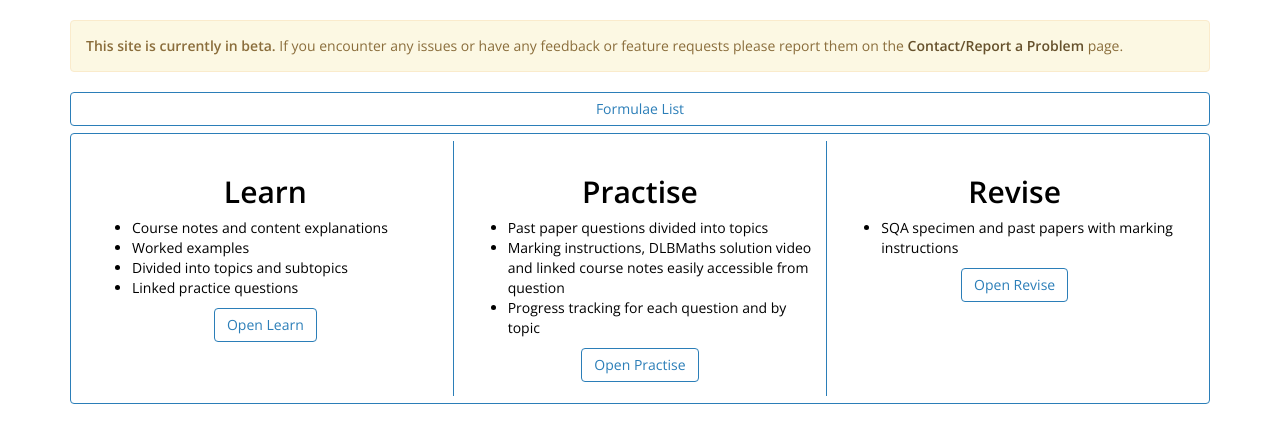
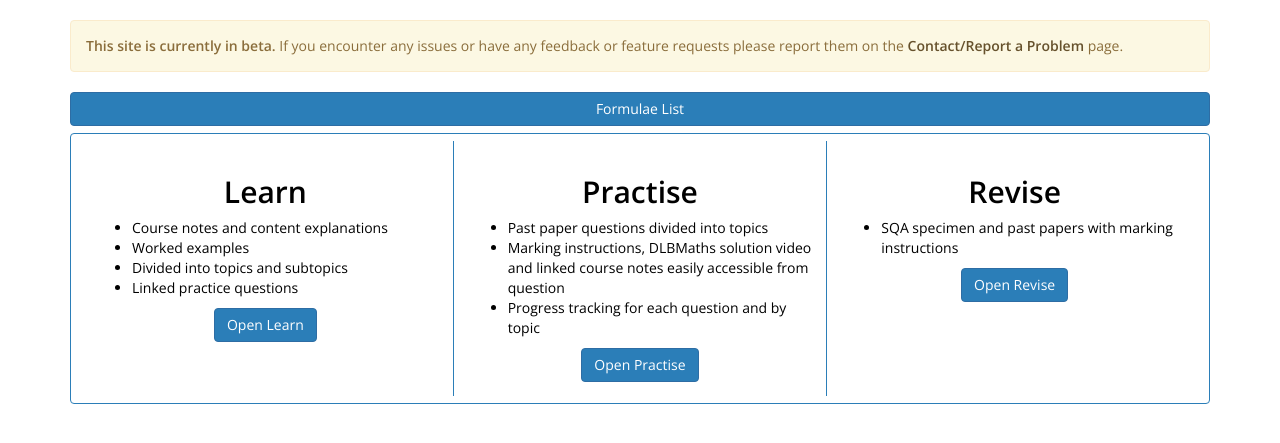
Before and after one commit to sbneelu/ahmaths, a Flask app: page /home in a window 1280 px wide. Shown: the part 52-495 px from the top of the page. Run offline with Flask 2, Linux system fonts and the light colour scheme; the visitor is signed in with stand-in values (Sample User, id 1); parts of the project's set-up code (start-up, migrations or seed data) failed here and were passed over; some libraries are stand-ins or nearby versions.

Commit message:
Replace outline btns with primary btns

```diff
--- a/ahmaths/templates/learn/topic.html.j2
+++ b/ahmaths/templates/learn/topic.html.j2
@@ -20,7 +20,7 @@
       </ul>
     {% endif %}
     <div class="text-center">
-      <a class="btn btn-outline-info" href="{{ url_for('practise.topic', topic_id=topic.topic_id) }}">Practise {{ topic.topic_name }}</a>
+      <a class="btn btn-primary" href="{{ url_for('practise.topic', topic_id=topic.topic_id) }}">Practise {{ topic.topic_name }}</a>
     </div>
   </div>
 {% endblock content %}
--- a/ahmaths/templates/main/contact.html.j2
+++ b/ahmaths/templates/main/contact.html.j2
@@ -72,7 +72,7 @@
         {% endif %}
       </fieldset>
       <div class="form-group">
-        {{ form.submit(class="btn btn-outline-info") }}
+        {{ form.submit(class="btn btn-primary") }}
       </div>
     </form>
   </div>
--- a/ahmaths/templates/main/home.html.j2
+++ b/ahmaths/templates/main/home.html.j2
@@ -1,6 +1,6 @@
 {% extends 'layout.html.j2' %}
 {% block content %}
-  <a style="width: 100%;" class="btn btn-outline-info mb-2" href="{{ url_for('static', filename='formulae-list.pdf') }}" target="_blank">Formulae List</a>
+  <a style="width: 100%;" class="btn btn-primary mb-2" href="{{ url_for('static', filename='formulae-list.pdf') }}" target="_blank">Formulae List</a>
   <div style="margin: auto;" class="row p-2 visible-md visible-lg thumbnail paper-selection-element">
     <div class="col-md-4 p-2">
       <div class="p-2">
@@ -12,7 +12,7 @@
           <li>Linked practice questions</li>
         </ul>
         <div class="text-center">
-          <a class="btn btn-outline-info" href="{{ url_for('learn.main') }}">Open Learn</a>
+          <a class="btn btn-primary" href="{{ url_for('learn.main') }}">Open Learn</a>
         </div>
       </div>
     </div>
@@ -25,7 +25,7 @@
           <li>Progress tracking for each question and by topic</li>
         </ul>
         <div class="text-center">
-          <a class="btn btn-outline-info" href="{{ url_for('practise.main') }}">Open Practise</a>
+          <a class="btn btn-primary" href="{{ url_for('practise.main') }}">Open Practise</a>
         </div>
       </div>
     </div>
@@ -36,7 +36,7 @@
           <li>SQA specimen and past papers with marking instructions</li>
         </ul>
         <div class="text-center">
-          <a class="btn btn-outline-info" href="{{ url_for('revise.main') }}">Open Revise</a>
+          <a class="btn btn-primary" href="{{ url_for('revise.main') }}">Open Revise</a>
         </div>
       </div>
     </div>
@@ -59,7 +59,7 @@
           <li>Linked practice questions</li>
         </ul>
         <div class="text-center">
-          <a class="btn btn-outline-info" href="{{ url_for('learn.main') }}">Open Learn</a>
+          <a class="btn btn-primary" href="{{ url_for('learn.main') }}">Open Learn</a>
         </div>
       </div>
       <div id="practise-sm" class="tab-pane fade in active">
@@ -70,7 +70,7 @@
           <li>Progress tracking for each question and by topic</li>
         </ul>
         <div class="text-center">
-          <a class="btn btn-outline-info" href="{{ url_for('practise.main') }}">Open Practise</a>
+          <a class="btn btn-primary" href="{{ url_for('practise.main') }}">Open Practise</a>
         </div>
       </div>
       <div id="revise-sm" class="tab-pane fade">
@@ -79,7 +79,7 @@
           <li>SQA specimen and past papers with marking instructions</li>
         </ul>
         <div class="text-center">
-          <a class="btn btn-outline-info" href="{{ url_for('revise.main') }}">Open Revise</a>
+          <a class="btn btn-primary" href="{{ url_for('revise.main') }}">Open Revise</a>
         </div>
       </div>
     </div>
--- a/ahmaths/templates/practise/question.html.j2
+++ b/ahmaths/templates/practise/question.html.j2
@@ -15,7 +15,7 @@
     <div class="col-xs-2"></div>
   </div>
   <div class="row text-center">
-    <a style="width: 97%;" class="btn btn-outline-info" href="{{ url_for('static', filename='formulae-list.pdf') }}" target="_blank">Formulae List</a>
+    <a style="width: 97%;" class="btn btn-primary" href="{{ url_for('static', filename='formulae-list.pdf') }}" target="_blank">Formulae List</a>
     <br>
     <br>
 
@@ -136,7 +136,7 @@
             {% endif %}
           </div>
           <div class="form-group">
-            {{ form.submit(class="btn btn-outline-info") }}
+            {{ form.submit(class="btn btn-primary") }}
           </div>
 
 
--- a/ahmaths/templates/revise/index.html.j2
+++ b/ahmaths/templates/revise/index.html.j2
@@ -9,15 +9,15 @@
     <div class="col-xs-2"></div>
   </div>
   <div class="row paper-selection text-center">
-    <a style="width: 97%;" class="btn btn-outline-info" href="{{ url_for('static', filename='formulae-list.pdf') }}" target="_blank">Formulae List</a>
+    <a style="width: 97%;" class="btn btn-primary" href="{{ url_for('static', filename='formulae-list.pdf') }}" target="_blank">Formulae List</a>
     <br>
     <br>
     {% for paper in papers %}
       <div class="col-sm-12 col-md-6 col-lg-4">
         <div class="thumbnail paper-selection-element">
           <h2>{{ paper.paper_name }}</h2>
-          <a class="btn btn-outline-info m-2" target="_blank" href="{{ url_for('static', filename='sqa-papers/papers/AH-Maths-' + paper.paper_id + '.pdf') }}">Paper [PDF]</a>
-          <a class="btn btn-outline-info m-2" target="_blank" href="{{ url_for('static', filename='sqa-papers/mi/AH-Maths-MI-' + paper.paper_id + '.pdf') }}">Marking Instructions [PDF]</a>
+          <a class="btn btn-primary m-2" target="_blank" href="{{ url_for('static', filename='sqa-papers/papers/AH-Maths-' + paper.paper_id + '.pdf') }}">Paper [PDF]</a>
+          <a class="btn btn-primary m-2" target="_blank" href="{{ url_for('static', filename='sqa-papers/mi/AH-Maths-MI-' + paper.paper_id + '.pdf') }}">Marking Instructions [PDF]</a>
         </div>
       </div>
     {% endfor %}
--- a/ahmaths/templates/users/confirm_delete_progress.html.j2
+++ b/ahmaths/templates/users/confirm_delete_progress.html.j2
@@ -17,6 +17,6 @@
     {% else %}
       <p>Are you sure you would like to delete all your progress for <b>{{ topic_name }}</b>? This action cannot be undone.</p>
     {% endif %}
-    <a href="{{ url_for('users.delete_progress', topic_id=topic_id) }}" class="btn btn-outline-danger">Yes, delete my progress</a> <a href="{{ url_for('users.account') }}" class="btn btn-outline-info">No, go back</a>
+    <a href="{{ url_for('users.delete_progress', topic_id=topic_id) }}" class="btn btn-danger">Yes, delete my progress</a> <a href="{{ url_for('users.account') }}" class="btn btn-primary">No, go back</a>
   </div>
 {% endblock content %}
--- a/ahmaths/templates/users/login.html.j2
+++ b/ahmaths/templates/users/login.html.j2
@@ -43,7 +43,7 @@
         </div>
       </fieldset>
       <div class="form-group">
-        {{ form.submit(class="btn btn-outline-info") }}
+        {{ form.submit(class="btn btn-primary") }}
       </div>
       <small class="text-muted">
         <a href="{{ url_for('users.request_reset_password') }}">Forgotten your password?</a>
--- a/ahmaths/templates/users/request_reset_password.html.j2
+++ b/ahmaths/templates/users/request_reset_password.html.j2
@@ -33,7 +33,7 @@
         {% endif %}
       </fieldset>
       <div class="form-group">
-        {{ form.submit(class="btn btn-outline-info") }}
+        {{ form.submit(class="btn btn-primary") }}
       </div>
     </form>
   </div>
--- a/ahmaths/templates/users/reset_password.html.j2
+++ b/ahmaths/templates/users/reset_password.html.j2
@@ -38,7 +38,7 @@
         </div>
       </fieldset>
       <div class="form-group">
-        {{ form.submit(class="btn btn-outline-info") }}
+        {{ form.submit(class="btn btn-primary") }}
       </div>
     </form>
   </div>
--- a/ahmaths/templates/users/signup.html.j2
+++ b/ahmaths/templates/users/signup.html.j2
@@ -76,7 +76,7 @@
         {% endif %}
       </fieldset>
       <div class="form-group">
-        {{ form.submit(class="btn btn-outline-info") }}
+        {{ form.submit(class="btn btn-primary") }}
       </div>
     </form>
   </div>
--- a/ahmaths/templates/users/update_password.html.j2
+++ b/ahmaths/templates/users/update_password.html.j2
@@ -56,7 +56,7 @@
         </div>
       </fieldset>
       <div class="form-group">
-        {{ form.submit(class="btn btn-outline-info") }}
+        {{ form.submit(class="btn btn-primary") }}
       </div>
     </form>
   </div>
```
Also changed, not shown: ahmaths/templates/users/account.html.j2 (+4 -4 lines).
